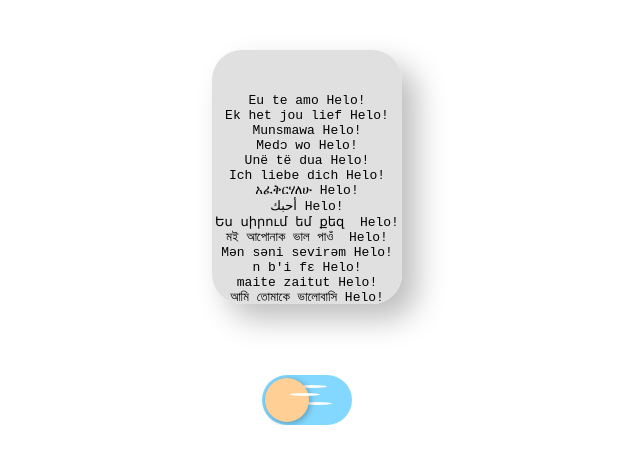
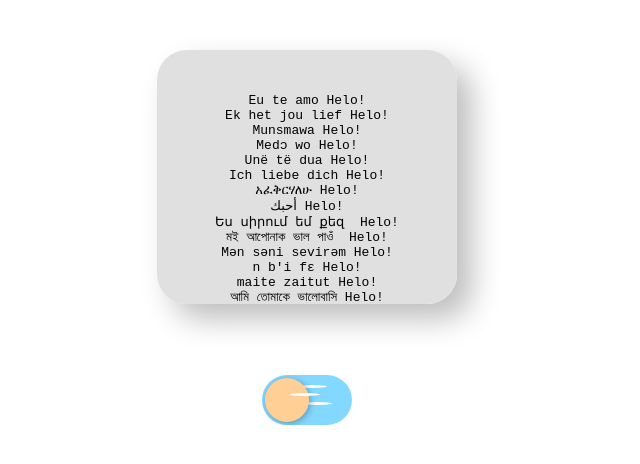
Before and after one commit to fezarosa-dev/isso, a plain HTML site: page index.html in a window 1280 px wide. Shown: the whole page, without its empty margins (333-973 px from the left). Drawn offline with Linux system fonts and the light colour scheme.

Commit message:
Update style.css

```diff
--- a/style.css
+++ b/style.css
@@ -206,7 +206,7 @@ input:checked+.toggle .star--6 {
 }
 
 .card {
-    width: 190px;
+    width: 300px;
     height: 254px;
     border-radius: 30px;
     background: #e0e0e0;
```
